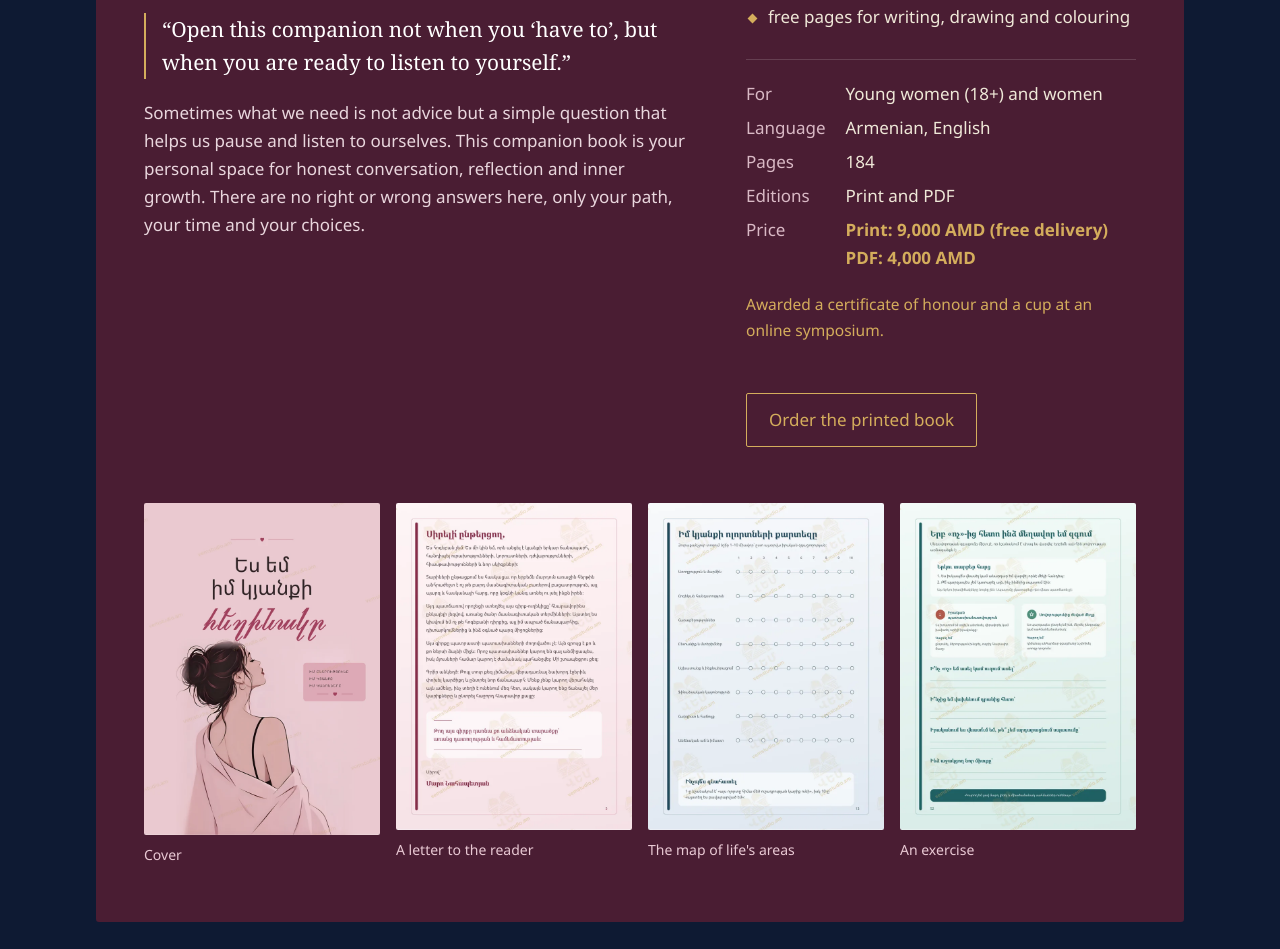
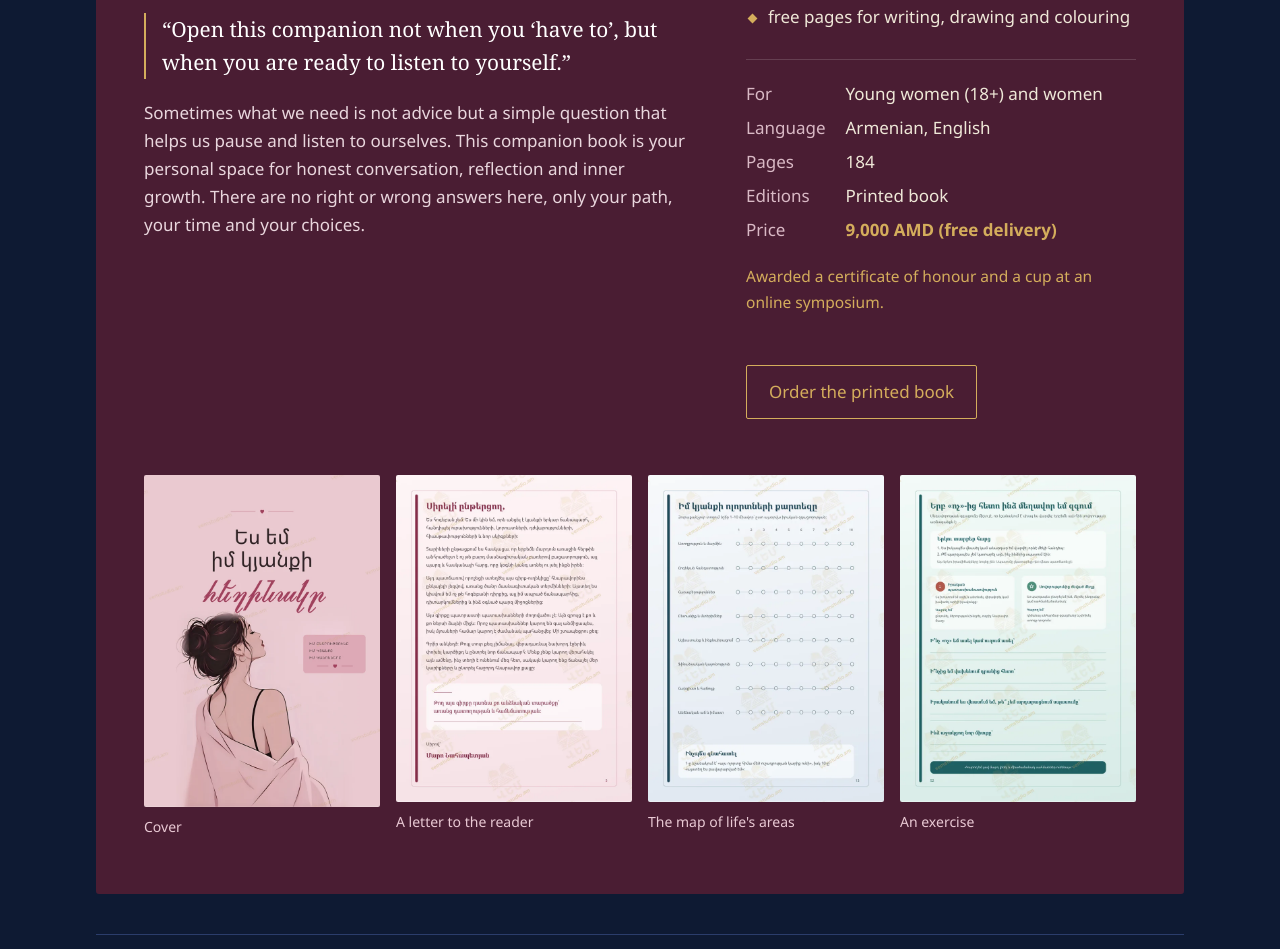
Before and after one commit to maro-manmar/vemstudio, a plain HTML site: page index.html in a window 1280 px wide. Shown: the part 935-1884 px from the top of the page. Drawn offline with Linux system fonts and the light colour scheme.

Commit message:
Book listing: printed edition only, remove PDF option
Co-Authored-By: Claude Opus 5.5 <noreply@anthropic.com>
Claude-Session: https://claude.ai/code/session_0179YD2DppAwTcXg7ghAv67U

```diff
--- a/index.html
+++ b/index.html
@@ -243,8 +243,8 @@ footer{margin-top:40px}
         <dt><span class="hy">Ում համար</span><span class="en">For</span></dt><dd><span class="hy">Աղջիկներ (18+) և կանայք</span><span class="en">Young women (18+) and women</span></dd>
         <dt><span class="hy">Լեզուն</span><span class="en">Language</span></dt><dd><span class="hy">Հայերեն, անգլերեն</span><span class="en">Armenian, English</span></dd>
         <dt><span class="hy">Էջեր</span><span class="en">Pages</span></dt><dd>184</dd>
-        <dt><span class="hy">Տարբերակներ</span><span class="en">Editions</span></dt><dd><span class="hy">Տպագիր և PDF</span><span class="en">Print and PDF</span></dd>
-        <dt><span class="hy">Գինը</span><span class="en">Price</span></dt><dd class="price"><span class="hy">Տպագիր՝ 9000 ֏ (առաքումն անվճար)<br>PDF՝ 4000 ֏</span><span class="en">Print: 9,000 AMD (free delivery)<br>PDF: 4,000 AMD</span></dd>
+        <dt><span class="hy">Տարբերակներ</span><span class="en">Editions</span></dt><dd><span class="hy">Տպագիր գիրք</span><span class="en">Printed book</span></dd>
+        <dt><span class="hy">Գինը</span><span class="en">Price</span></dt><dd class="price"><span class="hy">9000 ֏ (առաքումն անվճար)</span><span class="en">9,000 AMD (free delivery)</span></dd>
       </dl>
       <p class="award"><span class="hy">Գիրքն արժանացել է պատվոգրի և գավաթի առցանց սիմպոզիումում։</span><span class="en">Awarded a certificate of honour and a cup at an online symposium.</span></p>
       <p class="order"><a class="btn" href="tel:+37493084103"><span class="hy">Պատվիրել տպագիր գիրքը</span><span class="en">Order the printed book</span></a></p>
```
